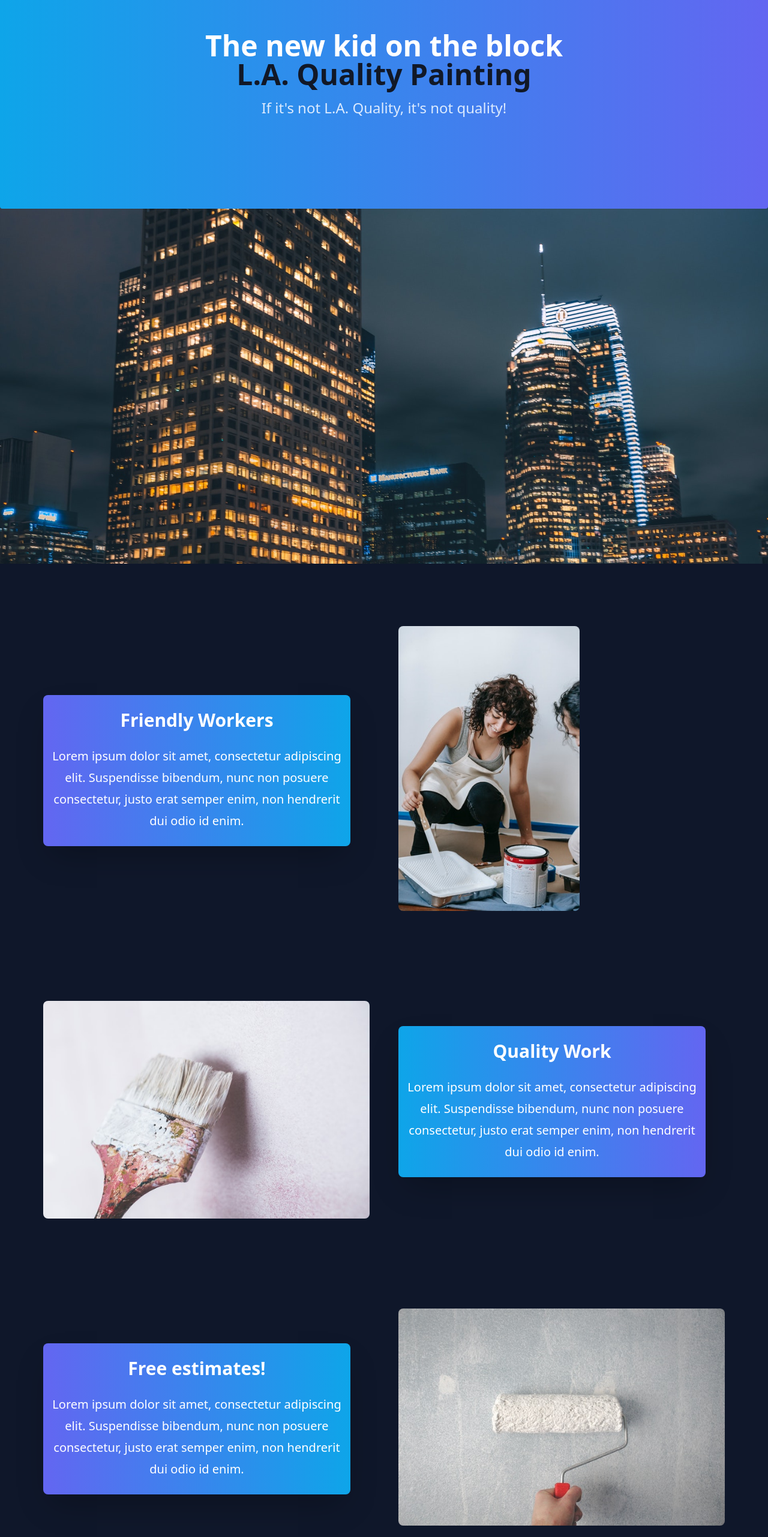
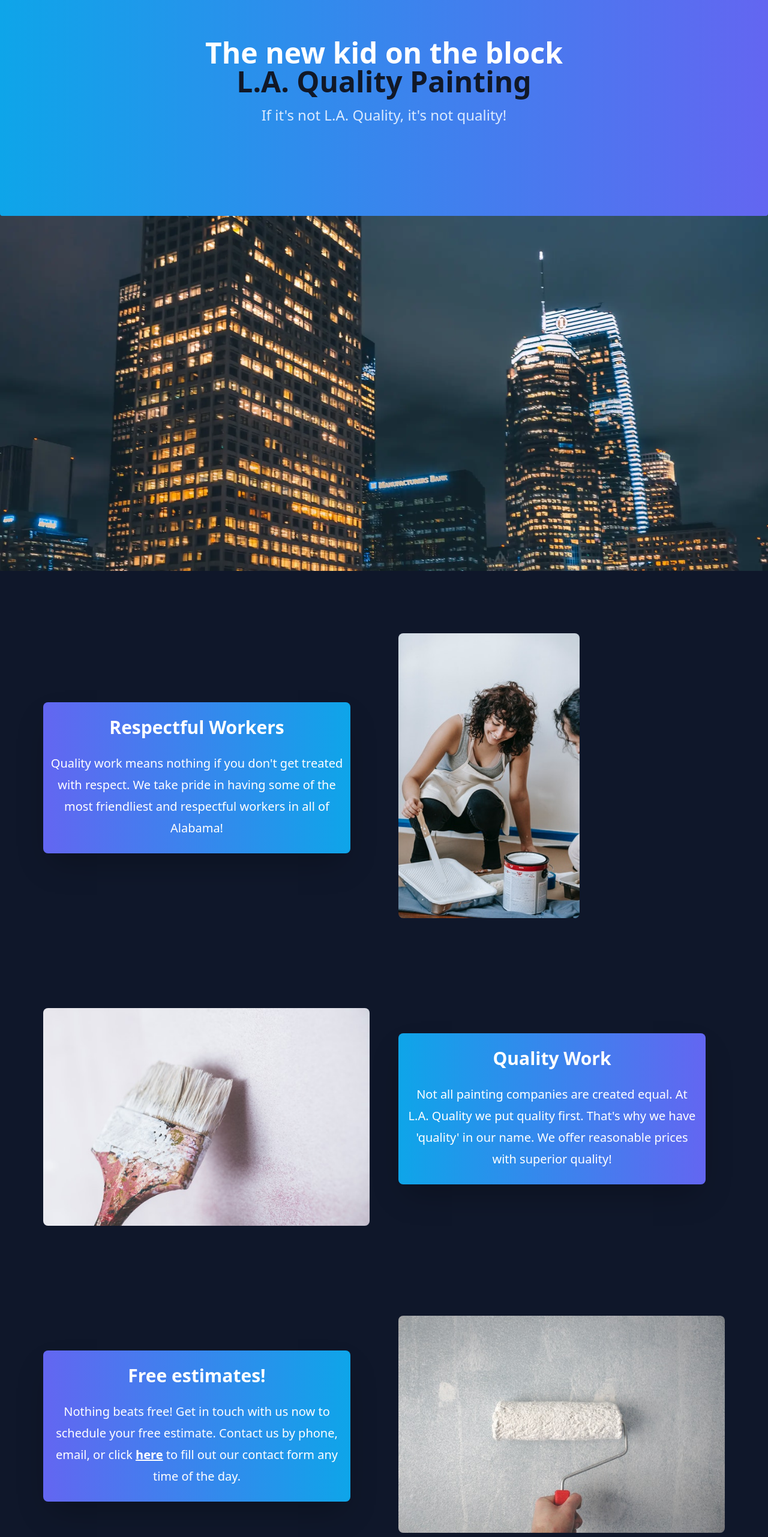
Before and after one commit to laqualitypainting/site, a Next.js app in the folder laquality/: page / in a window 1280 px wide. Shown: the part 234-2797 px from the top of the page at 60% size. Built offline with nearby package versions, Linux system fonts and the light colour scheme.

Commit message:
change from .jpg to .webp for bg img, add padding

```diff
--- a/laquality/components/navbar.js
+++ b/laquality/components/navbar.js
@@ -59,11 +59,11 @@ export default function Nav() {
           </span>
         </div>
       </header>
-      <nav className="sticky z-40 top-0 flex bg-slate-900 opacity-90 flex-wrap items-center justify-between py-2 navbar-expand-lg text-black shadow">
-        <div className="container px-4 mx-auto flex flex-wrap items-center justify-between">
+      <nav className="sticky z-40 top-0 flex bg-slate-900 opacity-95 flex-wrap items-center justify-between py-2 navbar-expand-lg text-black shadow">
+        <div className="container pb-2 pt-1 px-4 mx-auto flex flex-wrap items-center justify-between">
           <div className="w-full relative flex justify-between lg:w-auto lg:static lg:block lg:justify-start">
             <Link href="/">
-              <a className="text-white no-underline md:text-2xl text-xl font-bold hover:text-blue-400 px-2">
+              <a className="text-white  no-underline md:text-2xl text-xl font-bold hover:text-blue-400 px-2">
                 {siteTitle}
               </a>
             </Link>
--- a/laquality/pages/contact.js
+++ b/laquality/pages/contact.js
@@ -94,7 +94,7 @@ function Contact() {
 
   return (
     <Layout>
-      <div className="rounded  bg-slate-900 py-3 px-3 w-full">
+      <div className="rounded pt-20 bg-slate-900 py-3 px-3 w-full">
         <motion.div
           initial="hidden"
           animate="visible"
@@ -113,7 +113,7 @@ function Contact() {
           }}
         >
           <form onSubmit={handleSubmit}>
-            <div className="rounded-lg bg-gradient-to-r from-sky-500 to-indigo-500 shadow w-full flex items-center justify-center my-2 min-h-screen">
+            <div className="py-3 px-3 rounded-lg bg-gradient-to-r from-sky-500 to-indigo-500 shadow w-full flex items-center justify-center my-2 min-h-screen">
               <motion.div
                 initial="hidden"
                 animate="visible"
@@ -131,7 +131,7 @@ function Contact() {
                   },
                 }}
               >
-                <div className=" bg-white rounded-lg shadow-2xl py-12 lg:px-28 px-8">
+                <div className="bg-white rounded-lg shadow-2xl py-12 lg:px-28 px-8">
                 <motion.div
                 initial="hidden"
                 animate="visible"
--- a/laquality/pages/gallery.js
+++ b/laquality/pages/gallery.js
@@ -1,6 +1,4 @@
-import Link from "next/link";
 import Layout from "../components/layout";
-import Yugecard from "../components/yugecard";
 import React from "react";
 import Slideshow from "../components/slideshow";
 import { motion } from "framer-motion";
@@ -25,7 +23,7 @@ function Gallery() {
           },
         }}
       >
-        <div>
+        <div className="pt-20">
           <Slideshow />
         </div>
       </motion.div>
@@ -34,15 +32,3 @@ function Gallery() {
 }
 
 export default Gallery;
-
-/*<div className="min-h-screen ">
-<div className="flex flex-wrap justify-center -mx-4">
-  <div className="w-full px-4">
-    <div className="text-center mx-auto">
-      <Yugecard/>
-    </div>
-  </div>
-</div>
-
-</div>
-*/
--- a/laquality/pages/index.js
+++ b/laquality/pages/index.js
@@ -4,19 +4,9 @@ import roll from "./img/roll.jpg";
 import Image from "next/image";
 import brush from "./img/brush.jpg";
 import painters from "./img/painters.jpg";
-import Slideshow from "../components/slideshow";
 import { motion } from "framer-motion";
 
-export default function Home() {
-  return (
-    <>
-      <Nav />
-        <div className="bg-la-bg bg-cover bg-fixed bg-center bg-no-repeat">
-          <div className=" text-white">
-          <motion.div
-        initial="hidden"
-        animate="visible"
-        variants={{
+const variants = {
   hidden: {
     scale: 0.8,
     opacity: 0,
@@ -25,11 +15,18 @@ export default function Home() {
     scale: 1,
     opacity: 1,
     transition: {
-              delay: 0.2,
+      delay: 0.3,
     },
   },
-        }}
-      >
+};
+
+export default function Home() {
+  return (
+    <>
+      <Nav />
+      <div className="bg-la-bg bg-cover bg-fixed bg-center bg-no-repeat">
+        <div className="text-white">
+          <motion.div initial="hidden" animate="visible" variants={variants}>
             <div className="rounded bg-gradient-to-r from-sky-500 to-indigo-500">
               <div className="max-w-screen-lg mx-auto px-3 py-6">
                 <div className="flex flex-wrap justify-between items-center">
@@ -65,18 +62,38 @@ export default function Home() {
                   </div>
                 </div>
               </div>
+              <motion.div
+                initial="hidden"
+                animate="visible"
+                variants={{
+                  hidden: {
+                    scale: 0.8,
+                    opacity: 0,
+                  },
+                  visible: {
+                    scale: 1,
+                    opacity: 1,
+                    transition: {
+                      delay: 0.6,
+                    },
+                  },
+                }}
+              >
                 <div className="max-w-screen-lg mx-auto px-3 pt-20 pb-28">
                   <header className="text-center">
                     <h1 className="text-5xl text-white font-bold whitespace-pre-line leading-hero">
                       The new kid on the block
                       <br />
-                    <span className="text-gray-900">L.A. Quality Painting</span>
+                      <span className="text-gray-900">
+                        L.A. Quality Painting
+                      </span>
                     </h1>
                     <div className="text-2xl text-blue-100 mt-4 mb-10">
                       If it&apos;s not L.A. Quality, it&apos;s not quality!
                     </div>
                   </header>
                 </div>
+              </motion.div>
             </div>
 
             <div className="mx-auto mt-60 py-24">
@@ -86,13 +103,12 @@ export default function Home() {
                     <div className="w-full sm:w-1/2 text-center px-6">
                       <div className="relative flex flex-col max-w-lg break-words bg-gradient-to-l from-sky-500 to-indigo-500 w-full mb-8 mt-8 shadow-2xl rounded-lg">
                         <h2 className="text-3xl pt-6 text-white font-extrabold">
-                          Friendly Workers
+                          Respectful Workers
                         </h2>
                         <div className="mt-6 text-xl px-3 pb-6 font-medium text-white leading-9">
-                          Lorem ipsum dolor sit amet, consectetur adipiscing
-                          elit. Suspendisse bibendum, nunc non posuere
-                          consectetur, justo erat semper enim, non hendrerit dui
-                          odio id enim.
+                          Quality work means nothing if you don't get treated
+                          with respect. We take pride in having some of the most
+                          friendliest and respectful workers in all of Alabama!
                         </div>
                       </div>
                     </div>
@@ -114,10 +130,10 @@ export default function Home() {
                           Quality Work
                         </h3>
                         <div className="mt-6 text-xl px-3 pb-6 font-medium text-white leading-9">
-                          Lorem ipsum dolor sit amet, consectetur adipiscing
-                          elit. Suspendisse bibendum, nunc non posuere
-                          consectetur, justo erat semper enim, non hendrerit dui
-                          odio id enim.
+                          Not all painting companies are created equal. At L.A.
+                          Quality we put quality first. That's why we have
+                          'quality' in our name. We offer reasonable prices with
+                          superior quality!
                         </div>
                       </div>
                     </div>
@@ -139,10 +155,14 @@ export default function Home() {
                           Free estimates!
                         </h4>
                         <div className="mt-6 text-xl px-3 pb-6 font-medium text-white leading-9">
-                          Lorem ipsum dolor sit amet, consectetur adipiscing
-                          elit. Suspendisse bibendum, nunc non posuere
-                          consectetur, justo erat semper enim, non hendrerit dui
-                          odio id enim.
+                          Nothing beats free! Get in touch with us now to
+                          schedule your free estimate. Contact us by phone,
+                          email, or click{" "}
+                          <span className=" underline font-extrabold hover:text-blue-400">
+                            {" "}
+                            <Link href="/contact"> here</Link>
+                          </span>{" "}
+                          to fill out our contact form any time of the day.
                         </div>
                       </div>
                     </div>
@@ -166,12 +186,9 @@ export default function Home() {
                           Contact us
                         </div>
                       </Link>
-                      <p >
-                        For Your Free Estimate!
-                      </p>
+                      <p>For Your Free Estimate!</p>
                     </div>
-                    <div className="whitespace-no-wrap mt-3 sm:mt-0 sm:ml-2">
-                   </div>
+                    <div className="whitespace-no-wrap mt-3 sm:mt-0 sm:ml-2"></div>
                   </div>
                 </div>
               </div>
@@ -204,13 +221,15 @@ export default function Home() {
                     <div className="footer-copyright">
                       © Copyright 2022 L.A. Quality Painting
                       <p className="text-xs">
-                        Developed with {" "}
+                        Developed with{" "}
                         <span role="img" aria-label="Love" className="text-md">
                           ♥{" "}
                         </span>
                         by{" "}
                         <Link href="https://marcoagarcia.com">
-                        <span className="cursor-pointer hover:text-blue-200 underline">Marco A. Garcia</span>
+                          <span className="cursor-pointer hover:text-blue-200 underline">
+                            Marco A. Garcia
+                          </span>
                         </Link>
                       </p>
                     </div>
--- a/laquality/tailwind.config.js
+++ b/laquality/tailwind.config.js
@@ -7,8 +7,7 @@ module.exports = {
   theme: {
     extend: {
       backgroundImage: {
-        'la-bg': "url('/bg.jpg')",
-        'la-bg-two': "url('/bg2.jpg')",
+        'la-bg': "url('/bg.webp')",
       }
     },
   },
```
Also changed, not shown: laquality/public/bg.webp (added). Lines whose indentation alone changed are shown as unchanged.
